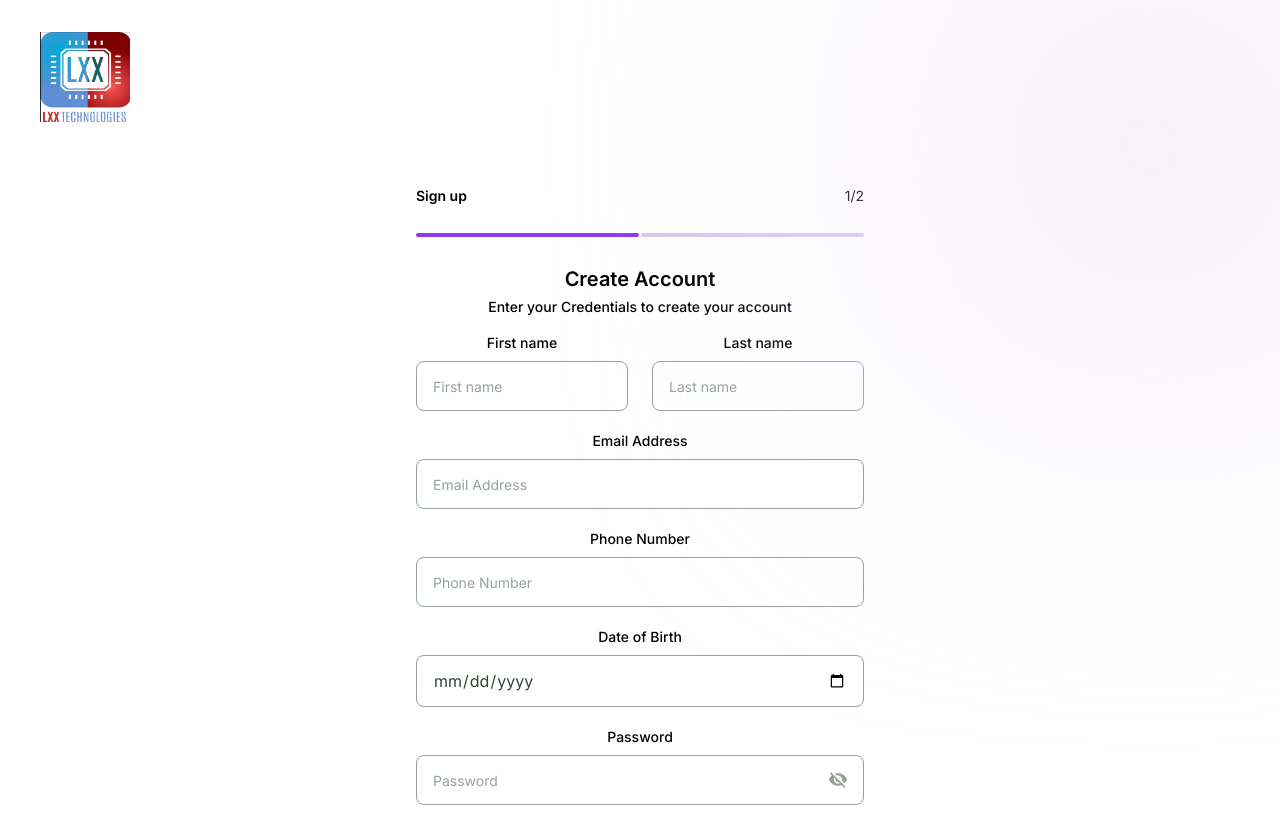
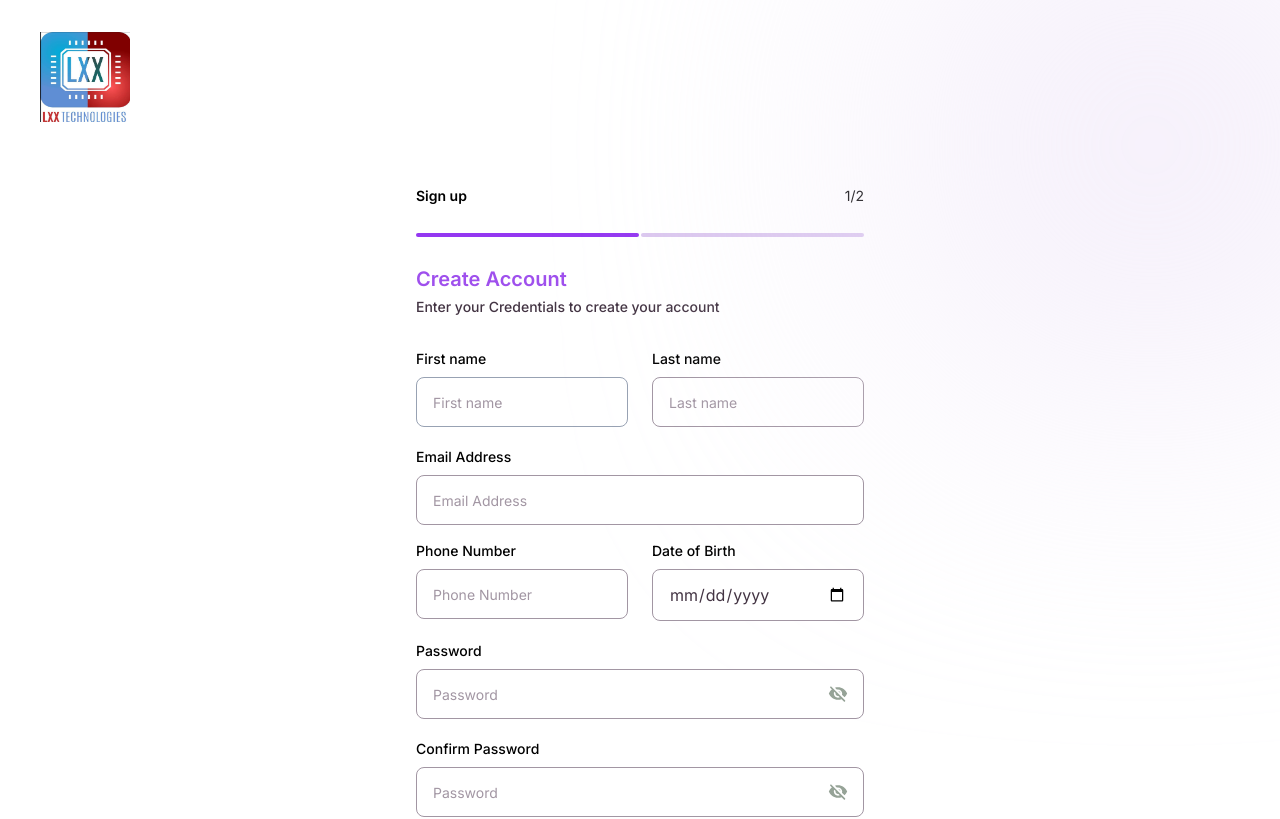
Before and after one commit to thetamaraelaye/project-scm, a React (Create React App) app: page /sign-up in a window 1280 px wide. Shown: the top 819 px of the page. Built offline with nearby package versions, Linux system fonts and the light colour scheme.

Commit message:
style(auth): style signup and login pages

```diff
--- a/src/pages/auth/signup.tsx
+++ b/src/pages/auth/signup.tsx
@@ -112,10 +112,10 @@ const Signup = () => {
           </div>
 
           <div className="mt-7">
-            <h6 className="text-primary font-semibold text-xl">
+            <h6 className="text-[#9F50ED] font-semibold text-xl text-left">
               Create Account
             </h6>
-            <p className="text-secondary1 font-medium text-sm mt-1">
+            <p className="text-[#433443] font-medium text-sm mt-1 text-left">
               Enter your Credentials to create your account{" "}
             </p>
           </div>
@@ -147,13 +147,13 @@ const Signup = () => {
               touched,
               errors,
             }) => (
-              <Form onSubmit={() => handleChangePage (values)}>
+              <Form className="mt-8" onSubmit={() => handleChangePage (values)}>
                 <>
                 <div className="grid md:grid-cols-2 md:gap-6 mt-4">
                   <div>
                     <label
                       htmlFor="first_name"
-                      className="block mb-2 text-secondary text-sm font-medium"
+                      className="block mb-2 text-secondary text-sm font-medium text-left"
                     >
                       First name
                     </label>
@@ -165,15 +165,15 @@ const Signup = () => {
                       onChange={handleChange}
                       className={
                         touched.firstName && errors.firstName
-                          ? 'appearance-none w-full placeholder:text-[#96A397] placeholder:text-sm  text-[#344335] text-base focus:border-[#B92043] focus:outline-none rounded-lg border border-[#B92043] bg-white py-3 px-4'
-                          : 'appearance-none w-full placeholder:text-[#96A397] placeholder:text-sm text-[#344335] text-base focus:border-[#2B8C34] focus:outline-none focus:shadow-input rounded-lg border border-[#96A397] bg-white py-3 px-4'
+                          ? 'appearance-none w-full placeholder:text-[#a296a3] placeholder:text-sm  text-[#433443] text-base focus:border-[#d53502] focus:outline-none rounded-lg border border-[#d53502] bg-white py-3 px-4'
+                          : 'appearance-none w-full placeholder:text-[#a296a3] placeholder:text-sm text-[#433443] text-base focus:border-[#BDB4FE] focus:outline-none focus:shadow-input rounded-lg border border-[#98A2B3] bg-white py-3 px-4'
                       }
                       onBlur={handleBlur}
                     />
                      {touched.firstName && errors.firstName? (
                       <div className="flex">
                         <img src={warning} className="" alt="warning" />
-                        <small className="text-[#B92043] font-medium text-xs pl-[5.65px] pt-[4px]">
+                        <small className="text-[#d53502] font-medium text-xs pl-[5.65px] pt-[4px]">
                           {touched.firstName && errors.firstName}
                         </small>
                       </div>
@@ -181,7 +181,7 @@ const Signup = () => {
 
                   </div>
                   <div>
-                    <label className="block mb-2 text-secondary text-sm font-medium">
+                    <label className="block mb-2 text-secondary text-sm font-medium text-left">
                       Last name
                     </label>
                     <input
@@ -192,15 +192,15 @@ const Signup = () => {
                       onChange={handleChange}
                       className={
                         touched.lastName && errors.lastName
-                          ? 'appearance-none w-full placeholder:text-[#96A397] placeholder:text-sm  text-[#344335] text-base focus:border-[#B92043] focus:outline-none rounded-lg border border-[#B92043] bg-white py-3 px-4'
-                          : 'appearance-none w-full placeholder:text-[#96A397] placeholder:text-sm text-[#344335] text-base focus:border-[#2B8C34] focus:outline-none focus:shadow-input rounded-lg border border-[#96A397] bg-white py-3 px-4'
+                          ? 'appearance-none w-full placeholder:text-[#a296a3] placeholder:text-sm  text-[#433443] text-base focus:border-[#d53502] focus:outline-none rounded-lg border border-[#d53502] bg-white py-3 px-4'
+                          : 'appearance-none w-full placeholder:text-[#a296a3] placeholder:text-sm text-[#433443] text-base focus:border-[#BDB4FE] focus:outline-none focus:shadow-input rounded-lg border border-[#a296a3] bg-white py-3 px-4'
                       }
                       onBlur={handleBlur}
                     />
                     {touched.lastName && errors.lastName? (
                       <div className="flex">
                         <img src={warning} className="" alt="warning" />
-                        <small className="text-[#B92043] font-medium text-xs pl-[5.65px] pt-[4px]">
+                        <small className="text-[#d53502] font-medium text-xs pl-[5.65px] pt-[4px]">
                           {touched.lastName && errors.lastName}
                         </small>
                       </div>
@@ -208,7 +208,7 @@ const Signup = () => {
                   </div>
                 </div>
                 <div className="mt-5">
-                  <label className="block mb-2 text-secondary text-sm font-medium">
+                  <label className="block mb-2 text-secondary text-sm font-medium text-left">
                     Email Address
                   </label>
                   <div className='relative'>
@@ -219,8 +219,8 @@ const Signup = () => {
                     onChange={handleChange}
                     className={
                         touched.email && errors.email
-                          ? 'appearance-none w-full placeholder:text-[#96A397] placeholder:text-sm  text-[#344335] text-base focus:border-[#B92043] focus:outline-none rounded-lg border border-[#B92043] bg-white py-3 px-4'
-                          : 'appearance-none w-full placeholder:text-[#96A397] placeholder:text-sm text-[#344335] text-base focus:border-[#2B8C34] focus:outline-none focus:shadow-input rounded-lg border border-[#96A397] bg-white py-3 px-4'
+                          ? 'appearance-none w-full placeholder:text-[#a296a3] placeholder:text-sm  text-[#433443] text-base focus:border-[#d53502] focus:outline-none rounded-lg border border-[#d53502] bg-white py-3 px-4'
+                          : 'appearance-none w-full placeholder:text-[#a296a3] placeholder:text-sm text-[#433443] text-base focus:border-[#BDB4FE] focus:outline-none focus:shadow-input rounded-lg border border-[#a296a3] bg-white py-3 px-4'
                       }
                     onBlur={handleBlur}
                   />
@@ -228,16 +228,15 @@ const Signup = () => {
                    {touched.email && errors.email ? (
                       <div className="flex">
                         <img src={warning} className="" alt="warning" />
-                        <small className="text-[#B92043] font-medium text-xs pl-[5.65px] pt-[4px]">
+                        <small className="text-[#d53502] font-medium text-xs pl-[5.65px] pt-[4px]">
                           {touched.email && errors.email}
                         </small>
                       </div>
                     ) : null}
                 </div>
-
-
-                <div className="mt-5">
-                  <label className="block mb-2 text-secondary text-sm font-medium">
+                <div className="grid md:grid-cols-2 md:gap-6 mt-4">
+                <div>
+                  <label className="block mb-2 text-secondary text-sm font-medium text-left">
                     Phone Number
                   </label>
                   <input
@@ -248,22 +247,22 @@ const Signup = () => {
                     onChange={handleChange}
                     className={
                         touched.phoneNumber && errors.phoneNumber
-                          ? 'appearance-none w-full placeholder:text-[#96A397] placeholder:text-sm  text-[#344335] text-base focus:border-[#B92043] focus:outline-none rounded-lg border border-[#B92043] bg-white py-3 px-4'
-                          : 'appearance-none w-full placeholder:text-[#96A397] placeholder:text-sm text-[#344335] text-base focus:border-[#2B8C34] focus:outline-none focus:shadow-input rounded-lg border border-[#96A397] bg-white py-3 px-4'
+                          ? 'appearance-none w-full placeholder:text-[#a296a3] placeholder:text-sm  text-[#433443] text-base focus:border-[#d53502] focus:outline-none rounded-lg border border-[#d53502] bg-white py-3 px-4'
+                          : 'appearance-none w-full placeholder:text-[#a296a3] placeholder:text-sm text-[#433443] text-base focus:border-[#BDB4FE] focus:outline-none focus:shadow-input rounded-lg border border-[#a296a3] bg-white py-3 px-4'
                       }
                       onBlur={handleBlur}
                   />
                   {touched.phoneNumber && errors.phoneNumber ? (
                       <div className="flex">
                         <img src={warning} className="" alt="warning" />
-                        <small className="text-[#B92043] font-medium text-xs pl-[5.65px] pt-[4px]">
+                        <small className="text-[#d53502] font-medium text-xs pl-[5.65px] pt-[4px]">
                           {touched.phoneNumber && errors.phoneNumber}
                         </small>
                       </div>
                     ) : null}
                 </div>
-                <div className="mt-5">
-                  <label className="block mb-2 text-secondary text-sm font-medium">
+                <div>
+                  <label className="block mb-2 text-secondary text-sm font-medium text-left">
                     Date of Birth
                   </label>
                   <div className="relative">
@@ -275,8 +274,8 @@ const Signup = () => {
                       onChange={handleChange}
                       className={
                         touched.date_of_birth && errors.date_of_birth
-                          ? 'appearance-none w-full placeholder:text-[#96A397] placeholder:text-sm  text-[#344335] text-base focus:border-[#B92043] focus:outline-none rounded-lg border border-[#B92043] bg-white py-3 px-4'
-                          : 'appearance-none w-full placeholder:text-[#96A397] placeholder:text-sm text-[#344335] text-base focus:border-[#2B8C34] focus:outline-none focus:shadow-input rounded-lg border border-[#96A397] bg-white py-3 px-4'
+                          ? 'appearance-none w-full placeholder:text-[#a296a3] placeholder:text-sm  text-[#433443] text-base focus:border-[#d53502] focus:outline-none rounded-lg border border-[#d53502] bg-white py-3 px-4'
+                          : 'appearance-none w-full placeholder:text-[#a296a3] placeholder:text-sm text-[#433443] text-base focus:border-[#BDB4FE] focus:outline-none focus:shadow-input rounded-lg border border-[#a296a3] bg-white py-3 px-4'
                       }
                       onBlur={handleBlur}
                     />
@@ -284,14 +283,15 @@ const Signup = () => {
                     {touched.date_of_birth && errors.date_of_birth ? (
                       <div className="flex">
                         <img src={warning} className="" alt="warning" />
-                        <small className="text-[#B92043] font-medium text-xs pl-[5.65px] pt-[4px]">
+                        <small className="text-[#d53502] font-medium text-xs pl-[5.65px] pt-[4px]">
                           {touched.date_of_birth && errors.date_of_birth}
                         </small>
                       </div>
                     ) : null}
                 </div>
+              </div>
                 <div className="mt-5">
-                  <label className="block mb-2 text-secondary text-sm font-medium">
+                  <label className="block mb-2 text-secondary text-sm font-medium text-left">
                     Password
                   </label>
                   <div className="relative">
@@ -303,8 +303,8 @@ const Signup = () => {
                       onChange={handleChange}
                       className={
                         touched.password && errors.password
-                          ? 'appearance-none w-full placeholder:text-[#96A397] placeholder:text-sm  text-[#344335] text-base focus:border-[#B92043] focus:outline-none rounded-lg border border-[#B92043] bg-white py-3 px-4'
-                          : 'appearance-none w-full placeholder:text-[#96A397] placeholder:text-sm text-[#344335] text-base focus:border-[#2B8C34] focus:outline-none focus:shadow-input rounded-lg border border-[#96A397] bg-white py-3 px-4'
+                          ? 'appearance-none w-full placeholder:text-[#a296a3] placeholder:text-sm  text-[#433443] text-base focus:border-[#d53502] focus:outline-none rounded-lg border border-[#d53502] bg-white py-3 px-4'
+                          : 'appearance-none w-full placeholder:text-[#a296a3] placeholder:text-sm text-[#433443] text-base focus:border-[#BDB4FE] focus:outline-none focus:shadow-input rounded-lg border border-[#a296a3] bg-white py-3 px-4'
                       }
                       onBlur={handleBlur}
                     />
@@ -318,14 +318,14 @@ const Signup = () => {
                     {touched.password && errors.password ? (
                       <div className="flex">
                         <img src={warning} className="" alt="warning" />
-                        <small className="text-[#B92043] font-medium text-xs pl-[5.65px] pt-[4px]">
+                        <small className="text-[#d53502] font-medium text-xs pl-[5.65px] pt-[4px]">
                           {touched.password && errors.password}
                         </small>
                       </div>
                     ) : null}
                 </div>
                 <div className="mt-5">
-                  <label className="block mb-2 text-secondary text-sm font-medium">
+                  <label className="block mb-2 text-secondary text-sm font-medium text-left">
                     Confirm Password
                   </label>
                   <div className="relative">
@@ -337,8 +337,8 @@ const Signup = () => {
                       onChange={handleChange}
                       className={
                         touched.confirm_password && errors.confirm_password
-                          ? 'appearance-none w-full placeholder:text-[#96A397] placeholder:text-sm  text-[#344335] text-base focus:border-[#B92043] focus:outline-none rounded-lg border border-[#B92043] bg-white py-3 px-4'
-                          : 'appearance-none w-full placeholder:text-[#96A397] placeholder:text-sm text-[#344335] text-base focus:border-[#2B8C34] focus:outline-none focus:shadow-input rounded-lg border border-[#96A397] bg-white py-3 px-4'
+                          ? 'appearance-none w-full placeholder:text-[#a296a3] placeholder:text-sm  text-[#433443] text-base focus:border-[#d53502] focus:outline-none rounded-lg border border-[#d53502] bg-white py-3 px-4'
+                          : 'appearance-none w-full placeholder:text-[#a296a3] placeholder:text-sm text-[#433443] text-base focus:border-[#BDB4FE] focus:outline-none focus:shadow-input rounded-lg border border-[#a296a3] bg-white py-3 px-4'
                       }
                       onBlur={handleBlur}
                     />
@@ -352,7 +352,7 @@ const Signup = () => {
                   {touched.confirm_password && errors.confirm_password ? (
                       <div className="flex">
                         <img src={warning} className="" alt="warning" />
-                        <small className="text-[#B92043] font-medium text-xs pl-[5.65px] pt-[4px]">
+                        <small className="text-[#d53502] font-medium text-xs pl-[5.65px] pt-[4px]">
                           {touched.confirm_password && errors.confirm_password}
                         </small>
                       </div>
@@ -401,7 +401,7 @@ const Signup = () => {
                 }) => (
                   <Form onSubmit={handleSubmit}>
                   <div className="mt-5">
-                    <label className="block mb-2 text-secondary text-sm font-medium">
+                    <label className="block mb-2 text-secondary text-sm font-medium text-left">
                       BVN
                     </label>
                     <input
@@ -412,14 +412,14 @@ const Signup = () => {
                       onChange={handleChange}
                       className={
                         touched.bvn && errors.bvn
-                          ? 'appearance-none w-full placeholder:text-[#96A397] placeholder:text-sm  text-[#344335]text-base focus:border-[#B92043] focus:outline-none rounded-lg border border-[#B92043] bg-white py-3 px-4'
-                          : 'appearance-none w-full placeholder:text-[#96A397] placeholder:text-sm text-[#344335] text-base focus:border-[#2B8C34] focus:outline-none focus:shadow-input rounded-lg border border-[#96A397] bg-white py-3 px-4'
+                          ? 'appearance-none w-full placeholder:text-[#a296a3] placeholder:text-sm  text-[#433443]text-base focus:border-[#d53502] focus:outline-none rounded-lg border border-[#d53502] bg-white py-3 px-4'
+                          : 'appearance-none w-full placeholder:text-[#a296a3] placeholder:text-sm text-[#433443] text-base focus:border-[#BDB4FE] focus:outline-none focus:shadow-input rounded-lg border border-[#a296a3] bg-white py-3 px-4'
                       }
                       onBlur={handleBlur} />
                       {touched.bvn && errors.bvn ? (
                       <div className="flex">
                         <img src={warning} className="" alt="warning" />
-                        <small className="text-[#B92043] font-medium text-xs pl-[5.65px] pt-[4px]">
+                        <small className="text-[#d53502] font-medium text-xs pl-[5.65px] pt-[4px]">
                           {touched.bvn && errors.bvn}
                         </small>
                       </div>
@@ -427,7 +427,7 @@ const Signup = () => {
                   </div>
 
                   <div className="mt-5">
-                    <label className="block mb-2 text-secondary text-sm font-medium">
+                    <label className="block mb-2 text-secondary text-sm font-medium text-left">
                       Bank
                     </label>
                     <input
@@ -438,21 +438,21 @@ const Signup = () => {
                       onChange={handleChange}
                       className={
                         touched.bank_name && errors.bank_name
-                          ? 'appearance-none w-full placeholder:text-[#96A397] placeholder:text-sm  text-[#344335]text-base focus:border-[#B92043] focus:outline-none rounded-lg border border-[#B92043] bg-white py-3 px-4'
-                          : 'appearance-none w-full placeholder:text-[#96A397] placeholder:text-sm text-[#344335] text-base focus:border-[#2B8C34] focus:outline-none focus:shadow-input rounded-lg border border-[#96A397] bg-white py-3 px-4'
+                          ? 'appearance-none w-full placeholder:text-[#a296a3] placeholder:text-sm  text-[#433443]text-base focus:border-[#d53502] focus:outline-none rounded-lg border border-[#d53502] bg-white py-3 px-4'
+                          : 'appearance-none w-full placeholder:text-[#a296a3] placeholder:text-sm text-[#433443] text-base focus:border-[#BDB4FE] focus:outline-none focus:shadow-input rounded-lg border border-[#a296a3] bg-white py-3 px-4'
                       }
                       onBlur={handleBlur} />
                       {touched.bank_name && errors.bank_name ? (
                       <div className="flex">
                         <img src={warning} className="" alt="warning" />
-                        <small className="text-[#B92043] font-medium text-xs pl-[5.65px] pt-[4px]">
+                        <small className="text-[#d53502] font-medium text-xs pl-[5.65px] pt-[4px]">
                           {touched.bank_name && errors.bank_name}
                         </small>
                       </div>
                     ) : null}
                   </div>
                   <div className="mt-5">
-                    <label className="block mb-2 text-secondary text-sm font-medium">
+                    <label className="block mb-2 text-secondary text-sm font-medium text-left">
                       Account Number
                     </label>
                     <div className="relative">
@@ -466,26 +466,26 @@ const Signup = () => {
                       }}
                       className={
                         touched.account_number && errors.account_number
-                          ? 'appearance-none w-full placeholder:text-[#96A397] placeholder:text-sm  text-[#344335]text-base focus:border-[#B92043] focus:outline-none rounded-lg border border-[#B92043] bg-white py-3 px-4'
-                          : 'appearance-none w-full placeholder:text-[#96A397] placeholder:text-sm text-[#344335] text-base focus:border-[#2B8C34] focus:outline-none focus:shadow-input rounded-lg border border-[#96A397] bg-white py-3 px-4'
+                          ? 'appearance-none w-full placeholder:text-[#a296a3] placeholder:text-sm  text-[#433443]text-base focus:border-[#d53502] focus:outline-none rounded-lg border border-[#d53502] bg-white py-3 px-4'
+                          : 'appearance-none w-full placeholder:text-[#a296a3] placeholder:text-sm text-[#433443] text-base focus:border-[#BDB4FE] focus:outline-none focus:shadow-input rounded-lg border border-[#a296a3] bg-white py-3 px-4'
                       }
                       onBlur={handleBlur}
                     />
                     </div>
                     {/* <div className='absolute top-1/2 transfrom -translate-y-1/2 right-4 cursor-pointer nimate-spin'>
-                  <AutorenewIcon style={{width: 20, height: 20, color: "#2B8C34"}} />
+                  <AutorenewIcon style={{width: 20, height: 20, color: "#BDB4FE"}} />
                   </div> */}
                     {touched.account_number && errors.account_number ? (
                       <div className="flex">
                         <img src={warning} className="" alt="warning" />
-                        <small className="text-[#B92043] font-medium text-xs pl-[5.65px] pt-[4px]">
+                        <small className="text-[#d53502] font-medium text-xs pl-[5.65px] pt-[4px]">
                           {touched.account_number && errors.account_number}
                         </small>
                       </div>
                     ) : null}
                   </div>
                   <div className="mt-5">
-                    <label className="block mb-2 text-secondary text-sm font-medium">
+                    <label className="block mb-2 text-secondary text-sm font-medium text-left">
                       Account Name
                     </label>
                     <input
@@ -493,16 +493,17 @@ const Signup = () => {
                       name="account_name"
                       placeholder="Account Name"
                       className=
-                          'appearance-none w-full placeholder:text-[#96A397] placeholder:text-sm text-[#344335] text-base focus:border-[#2B8C34] focus:outline-none focus:shadow-input rounded-lg border border-[#96A397] bg-white py-3 px-4'
+                          'appearance-none w-full placeholder:text-[#a296a3] placeholder:text-sm text-[#433443] text-base focus:border-[#BDB4FE] focus:outline-none focus:shadow-input rounded-lg border border-[#a296a3] bg-white py-3 px-4'
                     />
                   </div>
                   <div className="mt-6">
                   <button
                     type="submit"
+
                     //disabled={loading} //hover color is #24752B
-                    className="bg-primary disabled:bg-[#ABB6AC] rounded-lg w-full py-4 text-white font-medium hover:bg-[#24752B] transition-all text-sm"
+                    className="bg-[#9437f1] disabled:bg-[#dbc7ef] rounded-lg w-full py-4 text-white font-medium hover:bg-[#c08ff0] transition-all text-sm"
                   >
-                    SignUp
+                    Sign Up
                   </button>
                 </div>
                     </Form>
@@ -513,7 +514,7 @@ const Signup = () => {
 
 
             <div className='text-center mt-3'>
-              <p className='text-[#344335] text-sm font-semibold'>Already have an account? <Link to="/" className='text-primary font-semibold text-sm'>Log in</Link> </p>
+              <p className='text-[#433443] text-sm font-semibold'>Already have an account? <Link to="/" className='text-[#9F50ED] font-semibold text-sm'>Log in</Link> </p>
             </div>
         </div>
 
```
Also changed, not shown: src/pages/auth/login.tsx (+8 -8 lines), src/validationSchema/validator.tsx (+7 -0 lines).
